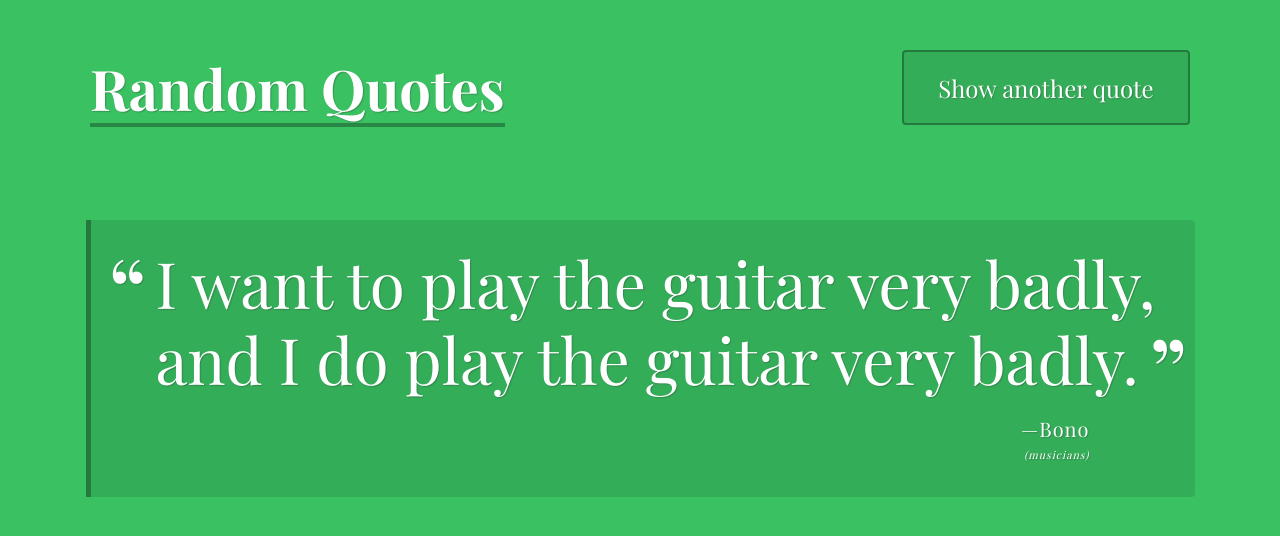
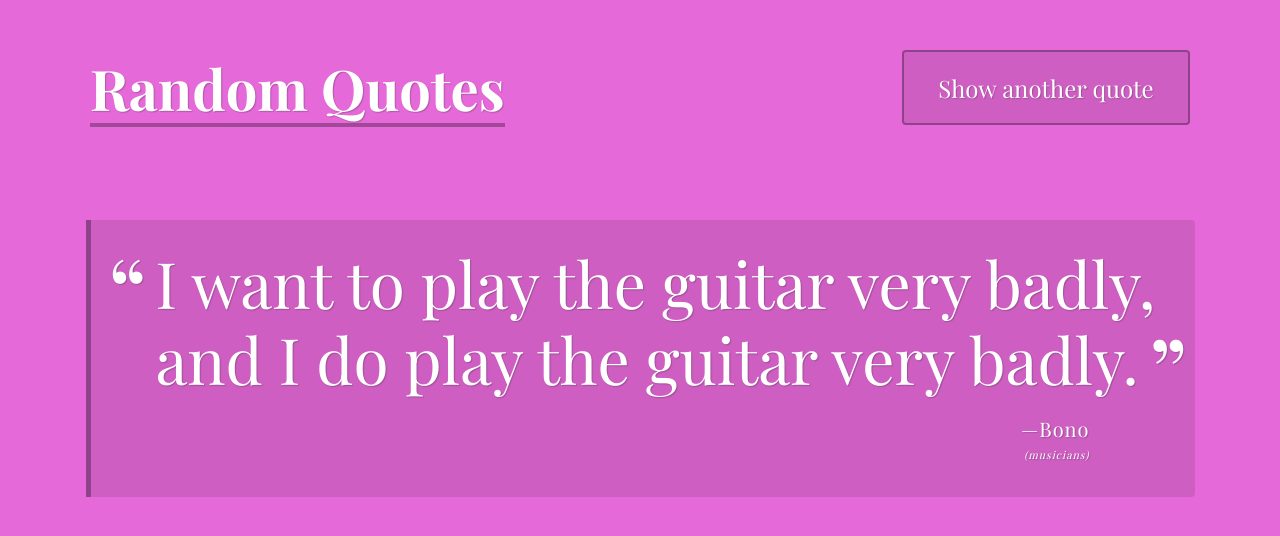
Before and after one commit to bradrock/treehouse-techdegree-project-1, a plain HTML site: page index.html in a window 1280 px wide. Both pictures are taken after a click on the button "Show another quote". Drawn offline with nearby package versions, Linux system fonts and the light colour scheme; a web font is replaced by a local one.

Commit message:
added random background color behavior

```diff
--- a/css/styles.css
+++ b/css/styles.css
@@ -120,6 +120,7 @@ h1 {
   font-size: 8pt;
 }
 
+
 .category:before {
   content: '\A(';
   white-space: pre-wrap;
--- a/js/script.js
+++ b/js/script.js
@@ -101,6 +101,23 @@ function printQuote()
 
   document.getElementById("quote-box").innerHTML = quoteHTMLstring;
 
+
+
+//make the background a random color
+
+  var red;
+  var green;
+  var blue;
+  var rgbColor;
+
+  red = Math.floor(Math.random() * 256 );
+  green = Math.floor(Math.random() * 256 );
+  blue = Math.floor(Math.random() * 256 );
+  rgbColor = 'rgb(' + red + ',' + green + ',' + blue + ')';
+
+
+  document.getElementsByTagName("BODY")[0].style.backgroundColor = rgbColor;
+
 }
 
 
```
